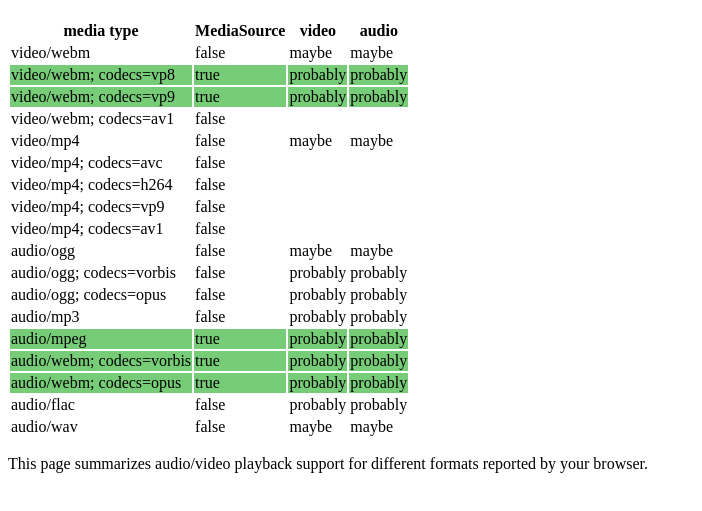
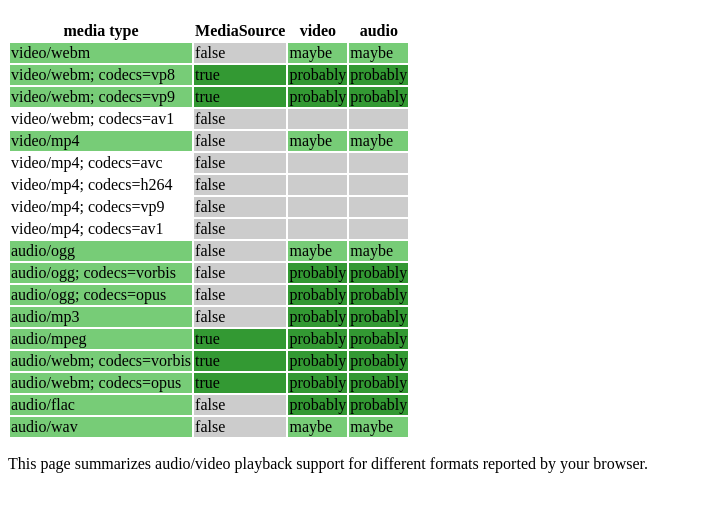
Before and after one commit to rillian/media-mime, a plain HTML site: page index.html in a window 1280 px wide. Shown: the part 61-572 px from the top of the page, without its empty margins (0-702 px from the left). Drawn offline with Linux system fonts and the light colour scheme.

Commit message:
More table coloring.

```diff
--- a/checkmime.js
+++ b/checkmime.js
@@ -57,17 +57,34 @@ for (i in types) {
   var mse_td = document.createElement('td');
   mse_td.textContent = mse_result;
   if (mse_result) {
-    row.className = 'green';
+    mse_td.className = 'darkgreen';
+  } else {
+    mse_td.className = 'gray';
   }
   row.appendChild(mse_td);
 
-  var video_result = document.createElement('td');
-  video_result.textContent = video.canPlayType(type);
-  row.append(video_result);
+  var video_td = document.createElement('td');
+  var video_result = video.canPlayType(type);
+  video_td.textContent = video_result;
+  if (video_result == 'probably') {
+    video_td.className = 'darkgreen';
+  } else if (video_result == '') {
+    video_td.className = 'gray';
+  }
+  row.append(video_td);
 
-  var audio_result = document.createElement('td');
-  audio_result.textContent = audio.canPlayType(type);
-  row.append(audio_result);
+  var audio_td = document.createElement('td');
+  var audio_result = audio.canPlayType(type);
+  audio_td.textContent = audio_result;
+  if (audio_result == 'probably') {
+    audio_td.className = 'darkgreen';
+  } else if (audio_result == '') {
+    audio_td.className = 'gray';
+  }
+  row.append(audio_td);
 
+  if (mse_result || video_result || audio_result) {
+    row.className = 'green';
+  }
   table.appendChild(row);
 }
--- a/style.css
+++ b/style.css
@@ -1,5 +1,9 @@
 .green {
   background-color: #7c7;
+}
+
+.darkgreen {
+  background-color: #393;
 }
 
 .red {
@@ -7,5 +11,5 @@
 }
 
 .gray {
-  background-color: gray;
+  background-color: #ccc;
 }
```
